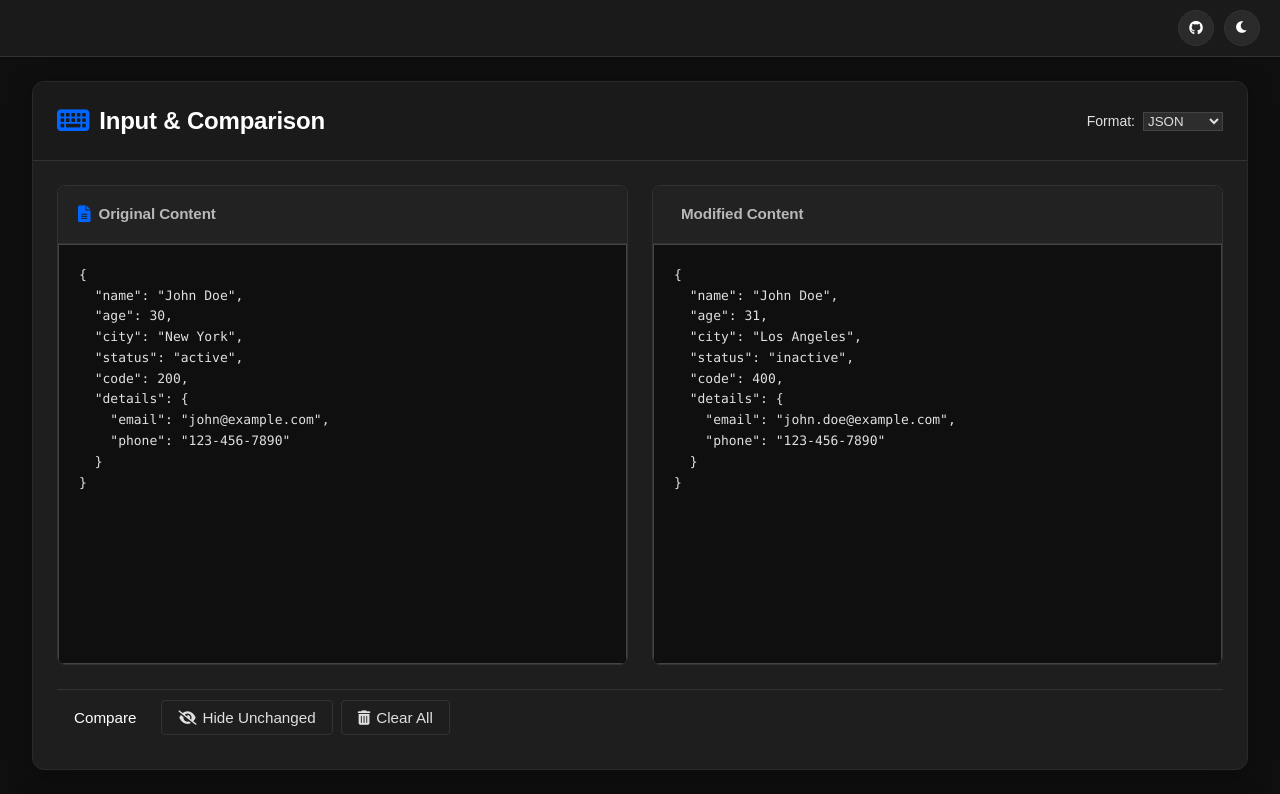
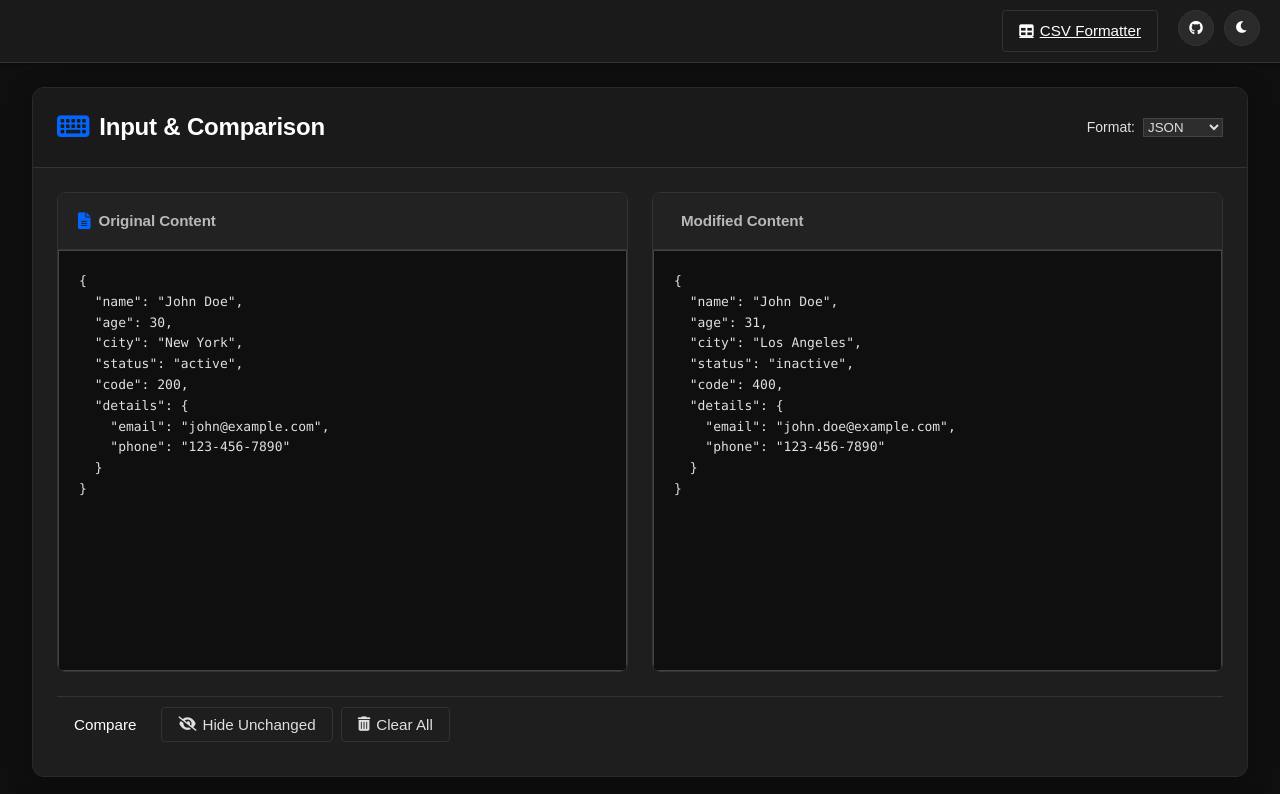
Before and after one commit to SumanReddy568/diffChecker, a plain HTML site: page index.html in a window 1280 px wide. Shown: the top 794 px of the page. Drawn offline with Linux system fonts and the light colour scheme; a script that the page names is missing; some icons are missing; a web font is replaced by a local one.

Commit message:
csv changes

```diff
--- a/index.html
+++ b/index.html
@@ -18,6 +18,9 @@
     <header>
         <!-- Add GitHub logo and theme toggle -->
         <div class="header-controls">
+            <a href="csvFormater.html" class="button button-secondary" style="margin-right:10px;">
+                <i class="fas fa-table"></i> CSV Formatter
+            </a>
             <a href="https://github.com/SumanReddy568/diffChecker" target="_blank" class="github-link">
                 <i class="fab fa-github"></i>
             </a>
```
